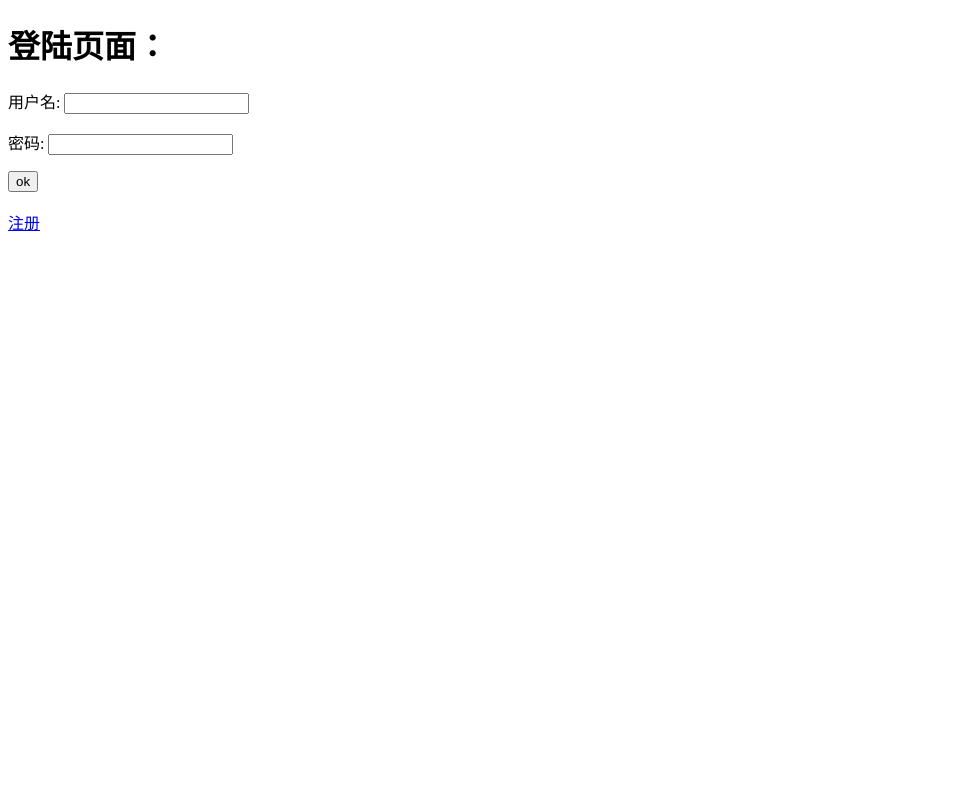
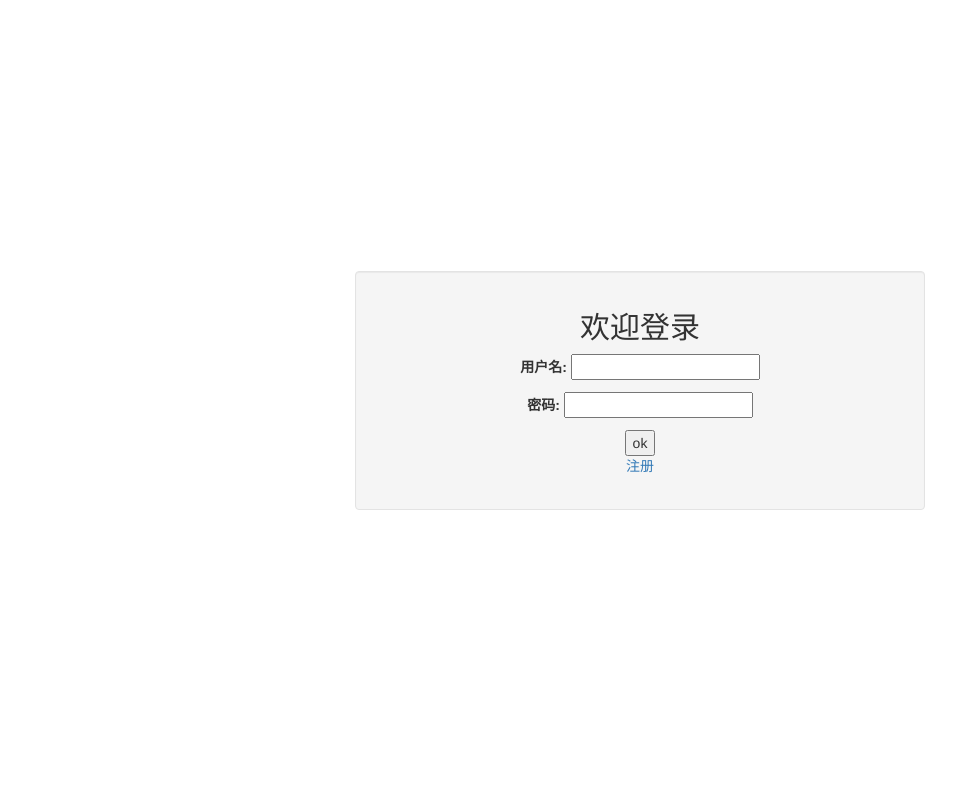
Before and after one commit to liufa1206/plms, a Django app: page /login/ in a window 1280 px wide. Shown: the whole page, without its empty margins (0-980 px from the left). Run offline with Django 3.2, Linux system fonts and the light colour scheme; parts of the project's set-up code (start-up, migrations or seed data) failed here and were passed over; some libraries are stand-ins or nearby versions.

Commit message:
修改前端代码，登录表单居中显示

```diff
--- a/core/views.py
+++ b/core/views.py
@@ -52,7 +52,7 @@ def login(req):
                     return render(req, 'index.html', {'uf': uf})
                 else:
                     pass
-                #将username写入浏览器cookie,失效时间为3600
+
 
             else:
                 #比较失败，还在login
--- a/template/login.html
+++ b/template/login.html
@@ -1,19 +1,53 @@
-<?xml version="1.0" encoding="UTF-8"?>
-<!DOCTYPE html PUBLIC "-//W3C//DTD XHTML 1.0 Strict//EN" "http://www.w3.org/TR/xhtml1/DTD/xhtml1-strict.dtd">
-<html xmlns="http://www.w3.org/1999/xhtml" xml:lang="en" lang="en">
+<html>
 <head>
-    <meta http-equiv="Content-Type" content="text/html; charset=UTF-8" />
-    <title>登陆</title>
+	<meta charset="utf-8">
+	<meta http-equiv="X-UA-Compatible" content="IE=edge">
+	<meta name="viewport" content="width=device-width, initial-scale=1">
+	<title>用户登录</title> <!-- Bootstrap 核心 CSS 文件 -->
+	<link rel="stylesheet" href="//cdn.bootcss.com/bootstrap/3.3.5/css/bootstrap.min.css">
+	<style>
+		/*web background*/
+		.container
+		{ display:table;
+		height:100%; }
+		.row
+		{ display: table-cell;
+		vertical-align: middle; }
+		/* centered columns styles */
+		.row-centered
+		{ text-align:center; }
+
+
+        .col-center-block {
+            float: none;
+            display: block;
+            margin-left: auto;
+            margin-right: auto;
+        }
+
+</style>
 </head>
+<body>
+<div class="container">
+	<div class="row row-centered">
+		<div class="well col-md-6 col-center-block">
+			<h2>欢迎登录</h2>
+			        <form method = 'post' enctype="multipart/form-data" class="form-horizontal col-center-block">
+						<span class="heading"></span>
+						{% csrf_token %}
+						{{uf.as_p}}
+						<input type="submit" value = "ok" />
+                        <br>
+                        <a href="http://127.0.0.1:8000/regist/">注册</a>
+					</form>
+		</div>
+	</div>
+</div> <!-- jQuery文件。务必在bootstrap.min.js 之前引入 -->
+<script src="//cdn.bootcss.com/jquery/1.11.3/jquery.min.js">
 
-<body>
-<h1>登陆页面：</h1>
-<form method = 'post' enctype="multipart/form-data">
-    {% csrf_token %}
-    {{uf.as_p}}
-    <input type="submit" value = "ok" />
-</form>
-<br>
-<a href="http://127.0.0.1:8000/regist/">注册</a>
+</script> <!-- 最新的 Bootstrap 核心 JavaScript 文件 -->
+<script src="//cdn.bootcss.com/bootstrap/3.3.5/js/bootstrap.min.js">
+
+</script>
 </body>
 </html>
```
Also changed, not shown: 2 other files.
